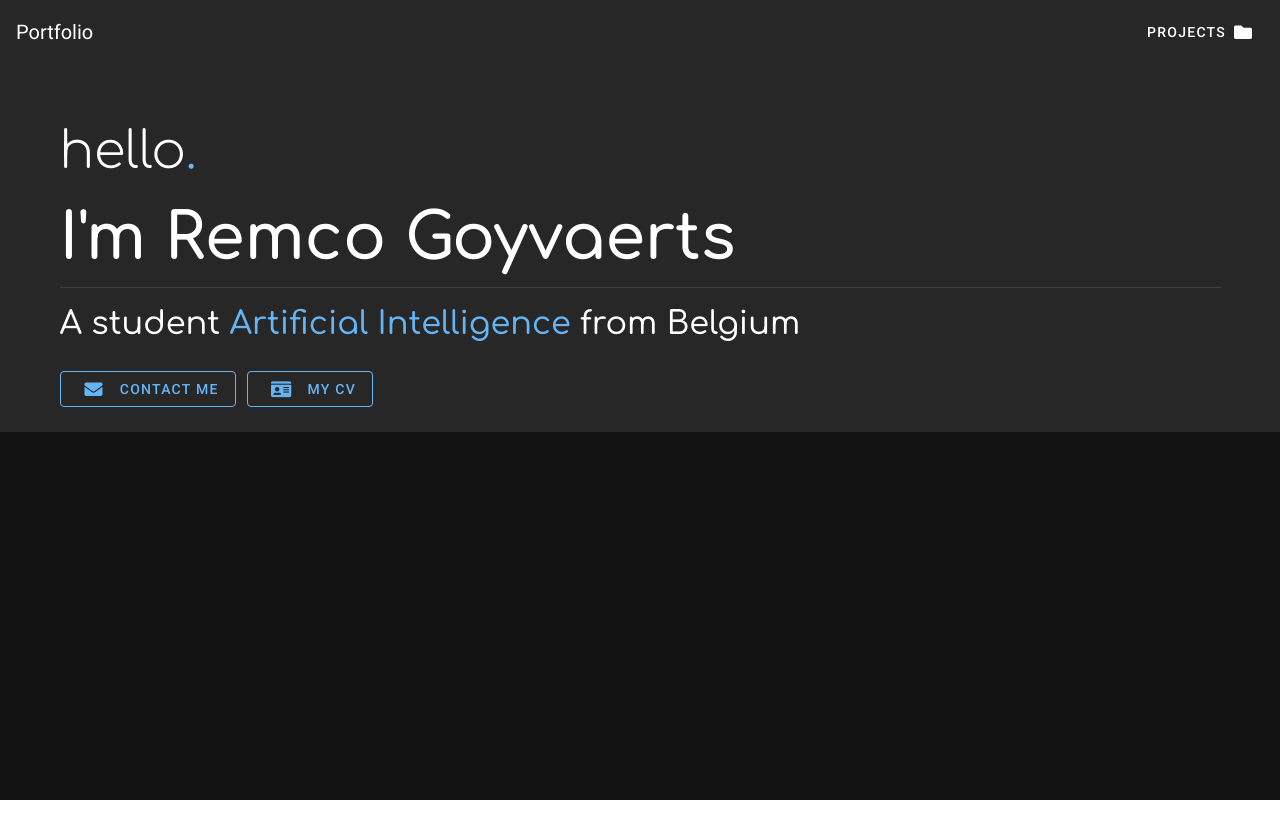
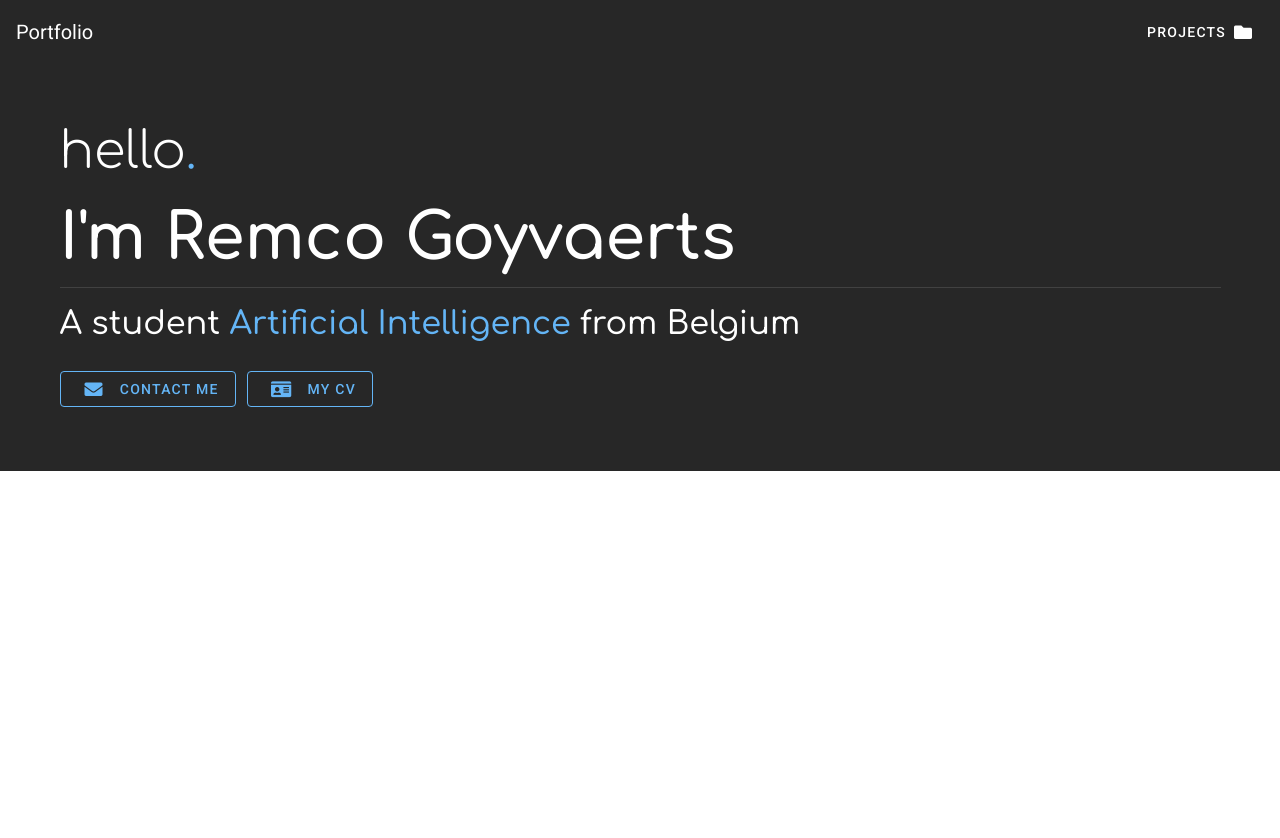
Before and after one commit to RemcoGoy/old-portfolio, a Vue app: page / in a window 1280 px wide. Shown: the top 838 px of the page. Before the commit the page ends 800 px from the top, so only its background shows below. Built offline with nearby package versions, Linux system fonts and the light colour scheme.

Commit message:
New section

```diff
--- a/src/App.vue
+++ b/src/App.vue
@@ -1,13 +1,6 @@
 <template>
   <v-app id="inspire">
-    <v-app-bar
-      app
-      dark
-      flat
-      absolute
-      elevate-on-scroll
-      scroll-target="#mainContent"
-    >
+    <v-app-bar app dark absolute :flat="isFlat">
       <v-toolbar-title>Portfolio</v-toolbar-title>
       <v-spacer></v-spacer>
       <v-toolbar-items>
@@ -20,17 +13,19 @@
 
     <v-content>
       <Header />
-      <v-container fluid id="mainContent"></v-container>
+      <AboutMe />
     </v-content>
   </v-app>
 </template>
 
 <script>
 import Header from "./components/Header";
+import AboutMe from "./components/AboutMe";
 
 export default {
   components: {
     Header,
+    AboutMe,
   },
   props: {
     source: String,
@@ -38,7 +33,14 @@ export default {
   data() {
     return {
       menu: [{ icon: "fa-folder", title: "projects" }],
+      isFlat: true,
     };
   },
 };
 </script>
+
+<style lang="scss" scoped>
+header {
+  position: fixed !important;
+}
+</style>
--- /dev/null
+++ b/src/components/AboutMe.vue
@@ -0,0 +1,27 @@
+<template>
+  <div class="aboutMe">
+    <v-container>
+      <v-row>
+        <v-col :lg="8"></v-col>
+        <v-col :lg="4">
+          <v-img src="../assets/profile.jpg" aspect-ratio="1"></v-img>
+        </v-col>
+      </v-row>
+    </v-container>
+  </div>
+</template>
+
+<script>
+export default {
+  name: "AboutMe",
+};
+</script>
+
+<style lang="scss" scoped>
+.aboutMe {
+  height: 60%;
+  width: 100%;
+  background: white;
+  padding-top: 5%;
+}
+</style>
```
Also changed, not shown: src/components/NavBar.vue (deleted, +0 -29 lines), src/assets/profile.jpg (added).
